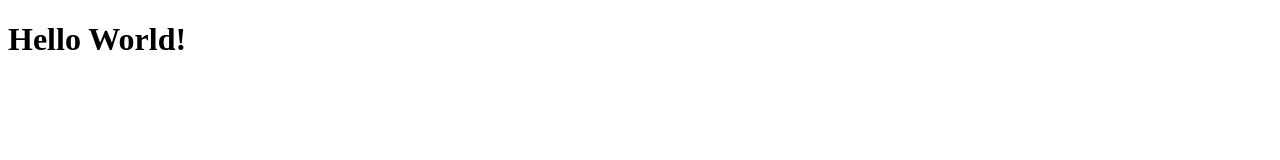
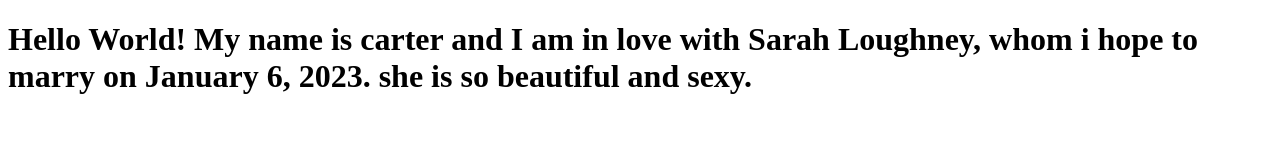
Before and after one commit to carteraymond/BountifulFood-Wdd330, a plain HTML site: page index.html in a window 1280 px wide. Drawn offline with Linux system fonts and the light colour scheme.

Commit message:
my sexy sarah

```diff
--- a/index.html
+++ b/index.html
@@ -4,5 +4,6 @@
 <body>
     <h1>
         Hello World!
+        My name is carter and I am in love with Sarah Loughney, whom i hope to marry on January 6, 2023. she is so beautiful and sexy.
     </h1>
 </body>
```
